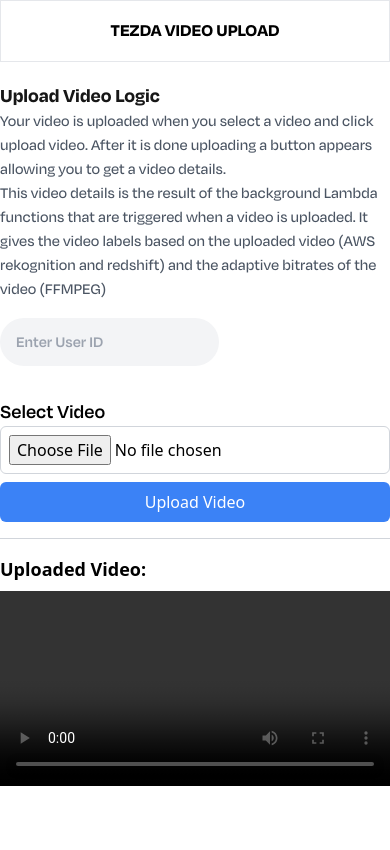
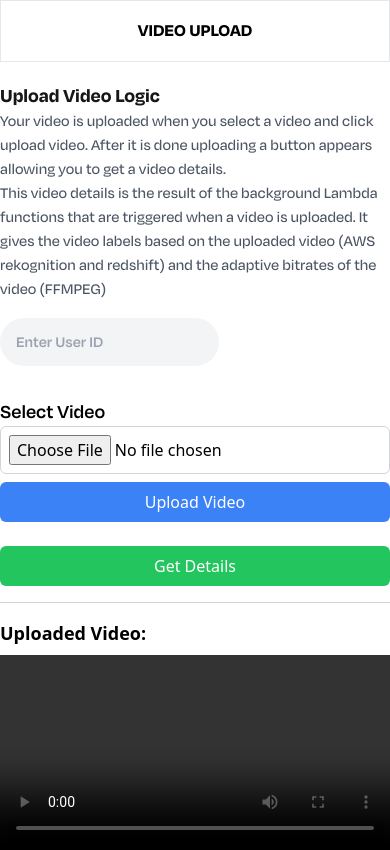
Before and after one commit to chizobavictory/tezda-video-process-upload, a React (Create React App) app: page / in a window 390 px wide. Built offline with nearby package versions, Linux system fonts and the light colour scheme.

Commit message:
Update Navbar and Transactions components

```diff
--- a/src/components/Navbar.tsx
+++ b/src/components/Navbar.tsx
@@ -2,7 +2,7 @@
   return (
     <div className='sticky top-0 bg-white p-4 border'>
       <div className="flex justify-center ">
-      <p className="font-[degularbold] md:text-[42px] text-[20px] text-lg">TEZDA VIDEO UPLOAD</p>
+      <p className="font-[degularbold] md:text-[42px] text-[20px] text-lg">VIDEO UPLOAD</p>
       </div>
     </div>
   );
--- a/src/components/Transactions.tsx
+++ b/src/components/Transactions.tsx
@@ -138,6 +138,12 @@
           >
             Upload Video
           </button>
+          <button
+            onClick={handleGetDetails}
+            className='w-full bg-green-500 text-white p-2 rounded-md mt-4 hover:bg-blue-700 focus:outline-none focus:ring focus:border-blue-500'
+          >
+            Get Details
+          </button>
         </div>
       </div>
       <div className='w-full border-t mt-4 border-gray-300' />
@@ -161,14 +167,6 @@
           <h2 className='text-lg font-bold mb-2'>Upload Response:</h2>
           <div>{/* Add any additional elements or styling here if needed */}</div>
           <pre className='bg-gray-100 p-4 text-sm rounded-md'>{JSON.stringify(uploadResponse, null, 2)}</pre>
-
-          {/* "Get Details" button */}
-          <button
-            onClick={handleGetDetails}
-            className='w-full bg-blue-500 text-white p-2 rounded-md mt-4 hover:bg-blue-700 focus:outline-none focus:ring focus:border-blue-500'
-          >
-            Get Details
-          </button>
         </div>
       )}
 
```
